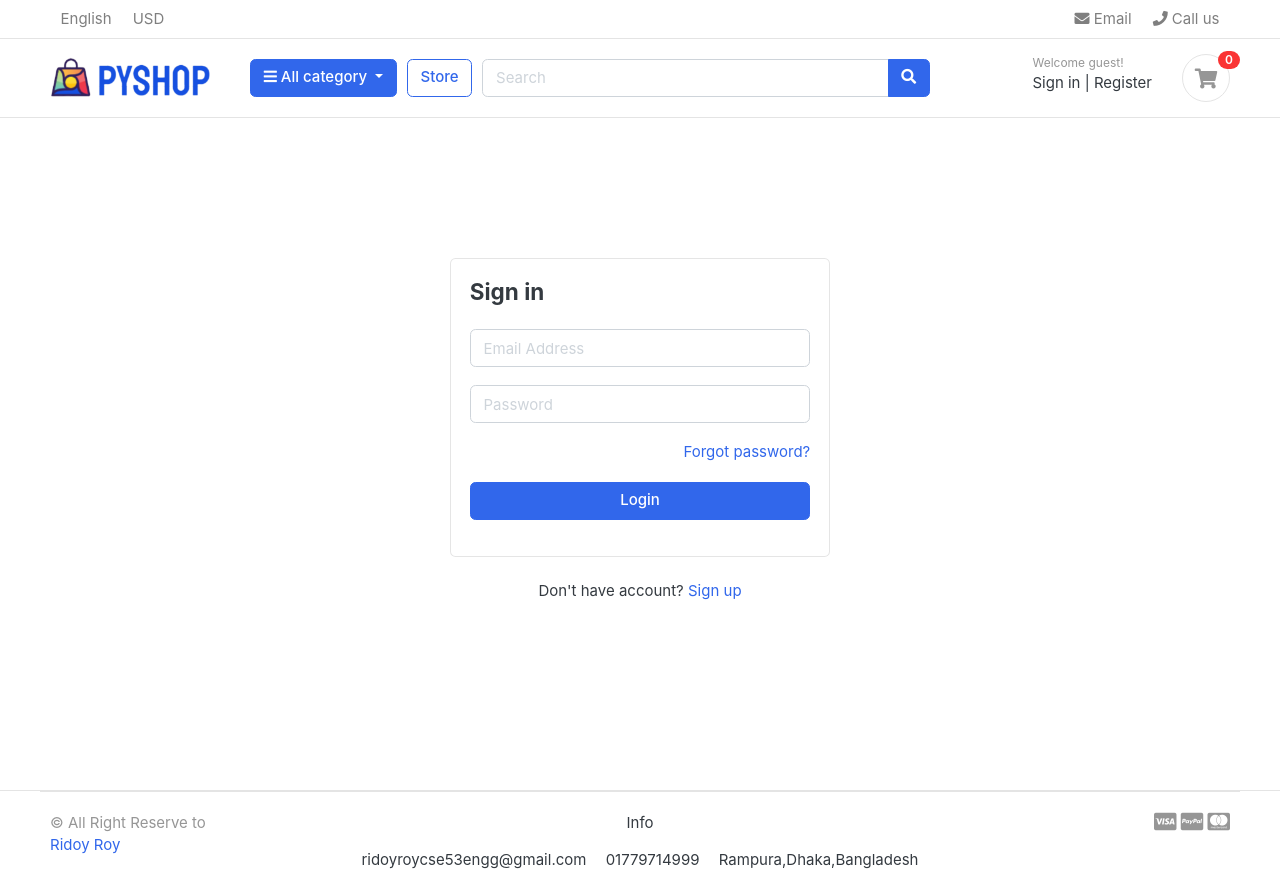
After one commit to IamRidoyRoy/E-Commerce-project-with-Django, a Django app: page /accounts/login/ in a window 1280 px wide. The commit adds this page. Run offline with Django 3.2, Linux system fonts and the light colour scheme; data that the repository does not hold is empty; some libraries are stand-ins or nearby versions; some web fonts are replaced.

Commit message:
log in functionality added

```diff
--- a/accounts/views.py
+++ b/accounts/views.py
@@ -1,9 +1,11 @@
 
+import email
+from email import message
 from django.shortcuts import redirect, render
 
 from .models import Account
 from .forms import RegistrationForm
-from django.contrib import messages
+from django.contrib import messages, auth
 # Create your views here.
 
 
@@ -34,6 +36,19 @@ def register(request):
 
 
 def login(request):
+    if request.method == 'POST':
+        email = request.POST['email']
+        password = request.POST['password']
+
+        user = auth.authenticate(email=email, password=password)
+
+        if user is not None:
+            auth.login(request, user)
+            # messages.success(request, 'You are logged in')
+            return redirect('home')
+        else:
+            messages.error(request, 'Invalid login credentials')
+            return redirect('login')
     return render(request, 'accounts/login.html')
 
 
--- /dev/null
+++ b/templates/accounts/login.html
@@ -0,0 +1,42 @@
+{% extends 'base.html' %}
+
+{% block content %}
+
+<!-- ========================= SECTION CONTENT ========================= -->
+<section class="section-conten padding-y" style="min-height:84vh">
+
+    <!-- ============================ COMPONENT LOGIN   ================================= -->
+    <div class="card mx-auto" style="max-width: 380px; margin-top:100px;">
+        <div class="card-body">
+            <h4 class="card-title mb-4">Sign in</h4>
+            {% include 'includes/alerts.html' %}
+            <form action="{% url 'login' %}" method="POST">
+                {% csrf_token %}
+                <div class="form-group">
+                    <input type="email" class="form-control" placeholder="Email Address" name="email">
+                </div> <!-- form-group// -->
+                <div class="form-group">
+                    <input type="password" class="form-control" placeholder="Password" name="password">
+                </div> <!-- form-group// -->
+
+                <div class="form-group">
+                    <a href="#" class="float-right">Forgot password?</a>
+
+                </div> <!-- form-group form-check .// -->
+                <div class="form-group">
+                    <button type="submit" class="btn btn-primary btn-block"> Login </button>
+                </div> <!-- form-group// -->
+            </form>
+        </div> <!-- card-body.// -->
+    </div> <!-- card .// -->
+
+    <p class="text-center mt-4">Don't have account? <a href="{% url 'register' %}">Sign up</a></p>
+    <br><br>
+    <!-- ============================ COMPONENT LOGIN  END.// ================================= -->
+
+
+</section>
+<!-- ========================= SECTION CONTENT END// ========================= -->
+
+
+{% endblock %}
--- a/templates/includes/alerts.html
+++ b/templates/includes/alerts.html
@@ -3,7 +3,7 @@
 <div id="message" class="container">
     <div {% if message.tags %} class="alert alert-{{ message.tags }}" {% endif %} role="alert">
         <button type="button" class="close" data-dismiss="alert"><span aria-hidden="true">&times;</span></button>
-        {% if message.level == DEFAULT_MESSAGE_LEVELS.ERROR %}Important: {% endif %}
+        {% if message.level == DEFAULT_MESSAGE_LEVELS.ERROR %}Error: {% endif %}
         {{ message }}
     </div>
 </div>
```
